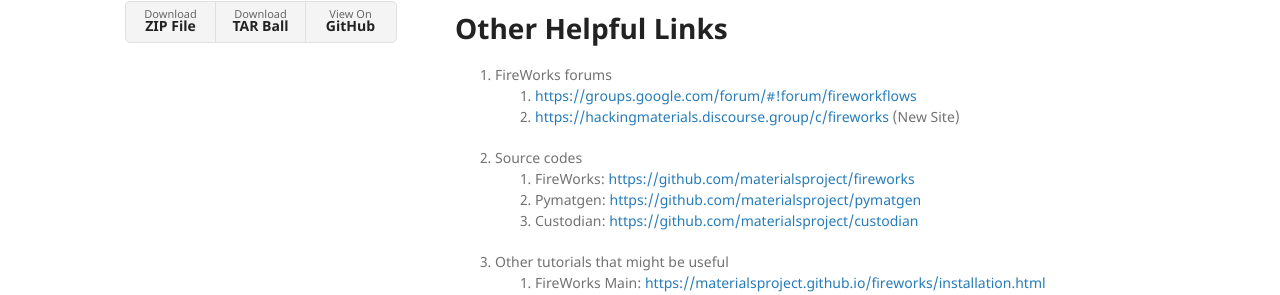
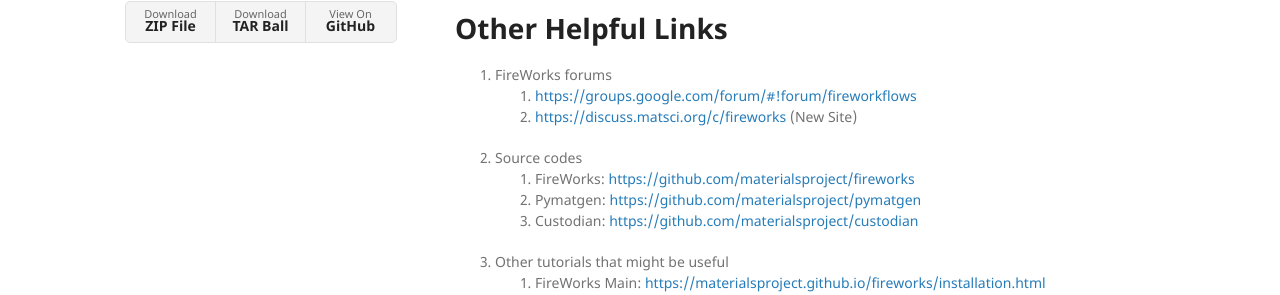
Before and after one commit to stephen-quiton/stephen-quiton.github.io, a Jekyll site: the page built from index.md, in a window 1280 px wide and 1155 px high. Shown: the part 533-828 px from the top of the window. Built offline with Jekyll 4.4.1, drawn with Linux system fonts in a browser that asks for light colours; our own code applies the rules of GitHub Pages for plain Markdown files; some of the changed lines change nothing that is shown.

Commit message:
Update index.md

```diff
--- a/index.md
+++ b/index.md
@@ -21,7 +21,7 @@
 
 1. FireWorks forums
    1. [https://groups.google.com/forum/#!forum/fireworkflows](https://groups.google.com/forum/#!forum/fireworkflows)
-   2. [https://hackingmaterials.discourse.group/c/fireworks](https://hackingmaterials.discourse.group/c/fireworks) (New Site)
+   2. [https://discuss.matsci.org/c/fireworks](https://discuss.matsci.org/c/fireworks) (New Site)
 2. Source codes
    1. FireWorks: [https://github.com/materialsproject/fireworks](https://github.com/materialsproject/fireworks)
    2. Pymatgen: [https://github.com/materialsproject/pymatgen](https://github.com/materialsproject/pymatgen)
```
